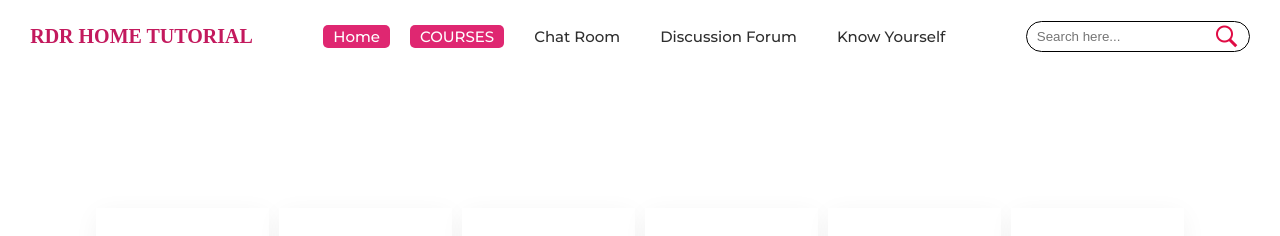
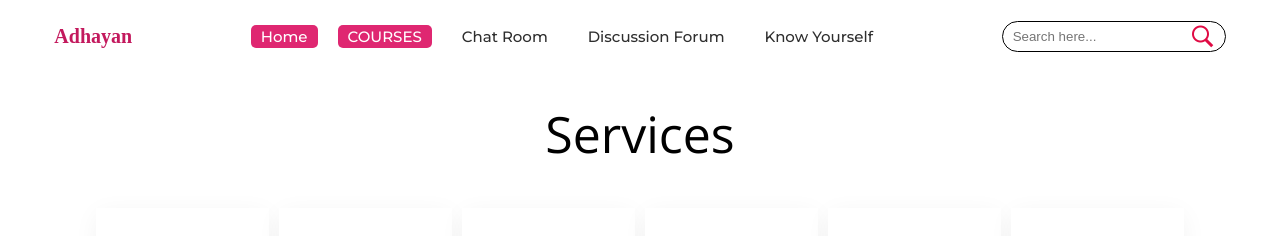
Before and after one commit to i-akb25/E-learning_App, a React (Vite) app in the folder client1/: page /courses in a window 1280 px wide. Shown: the top 236 px of the page. Built offline with nearby package versions, Linux system fonts and the light colour scheme.

Commit message:
error fixed

```diff
--- a/client1/index.html
+++ b/client1/index.html
@@ -4,7 +4,7 @@
     <meta charset="UTF-8" />
     <link rel="icon" type="image/svg+xml" href="/vite.svg" />
     <meta name="viewport" content="width=device-width, initial-scale=1.0" />
-    <title>Vite + React</title>
+    <title>Adhayan</title>
     <link rel="stylesheet" href="https://cdnjs.cloudflare.com/ajax/libs/font-awesome/6.5.2/css/all.min.css" integrity="sha512-SnH5WK+bZxgPHs44uWIX+LLJAJ9/2PkPKZ5QiAj6Ta86w+fsb2TkcmfRyVX3pBnMFcV7oQPJkl9QevSCWr3W6A==" crossorigin="anonymous" referrerpolicy="no-referrer" />
   </head>
   <body>
--- a/client1/src/components/Courses.jsx
+++ b/client1/src/components/Courses.jsx
@@ -7,7 +7,7 @@
 
                     <center>
                         <p
-                            style={{ fontSize: 50, padding: 100, paddingBottom: 40, color: "#fff" }}
+                            style={{ fontSize: 50, padding: 100, paddingBottom: 40, color: "bl" }}
                         >
                             Services
                         </p>
--- a/client1/src/components/Navbar.jsx
+++ b/client1/src/components/Navbar.jsx
@@ -7,7 +7,7 @@
             <header id="header">
                 <nav>
                     <div className="logo">
-                        <p>RDR HOME TUTORIAL</p>
+                        <p>Adhayan</p>
                     </div>
                     <ul>
                         <li>
--- a/client1/src/components/Services.jsx
+++ b/client1/src/components/Services.jsx
@@ -6,7 +6,7 @@
   <div className="diffSection" id="services_section">
     <center>
       <p
-        style={{ fontSize: 50, padding: 100, paddingBottom: 40, color: "#fff" }}
+        style={{ fontSize: 50, padding: 100, paddingBottom: 40, color: "black" }}
       >
         Services
       </p>
--- a/client1/src/index.css
+++ b/client1/src/index.css
@@ -422,6 +422,14 @@
 .card:nth-child(2):hover {
 	box-shadow: inset 0px 0px 10px rgba(0,0,255,0.5),
 				1px 1px 30px rgba(0,0,255,0.5);
+}
+.card:nth-child(3):hover {
+	box-shadow: inset 0px 0px 10px rgba(255, 60, 0, 0.937),
+				1px 1px 30px rgb(255, 0, 0);
+}
+.card:nth-child(4):hover {
+	box-shadow: inset 0px 0px 10px rgb(255, 230, 0),
+				1px 1px 30px rgb(195, 255, 0);
 }
 .totalcard .card img {
 	width: 100px;
```
Also changed, not shown: client1/src/pages/Home.jsx (+12 -12 lines).
